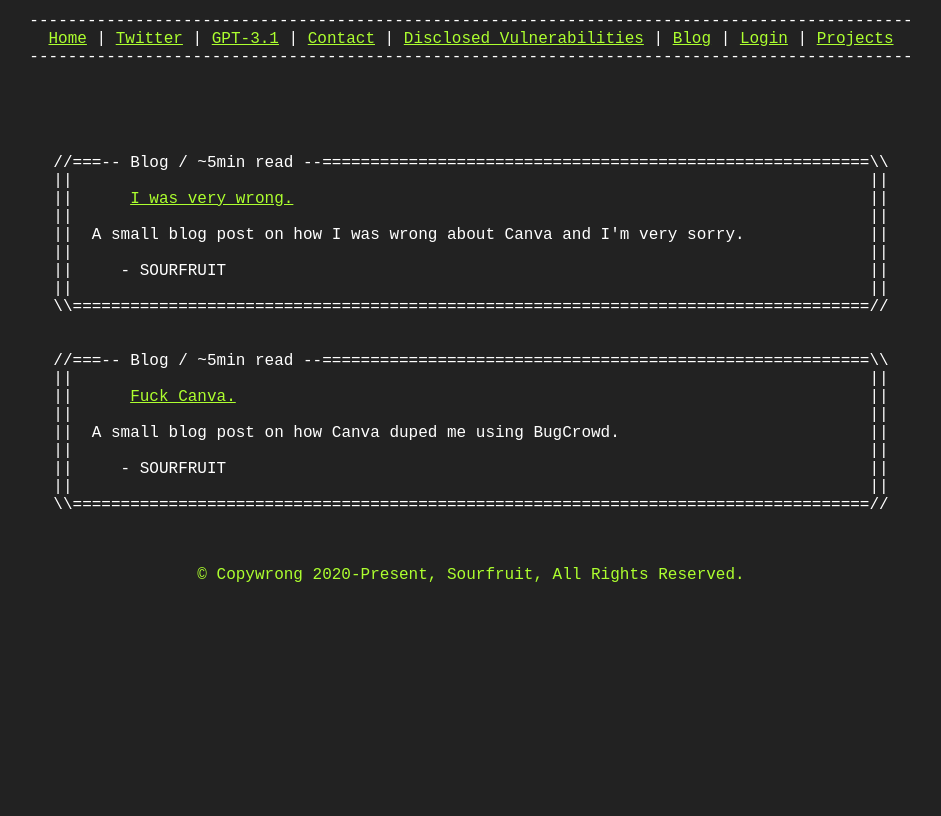
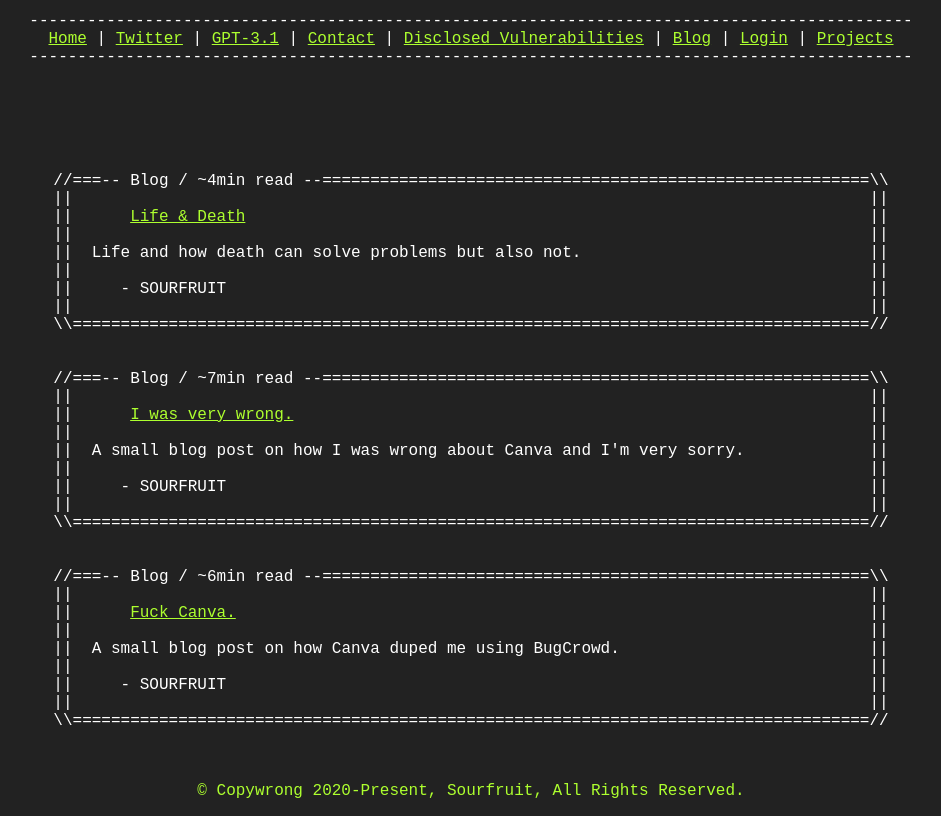
Before and after one commit to hack-everything/blog, a plain HTML site: page index.html in a window 1280 px wide. Shown: the part 102-918 px from the top of the page, without its empty margins (169-1110 px from the left). Before the commit the page ends 800 px from the top, so only its background shows below. Drawn offline with Linux system fonts and the light colour scheme.

Commit message:
Update index.html

```diff
--- a/index.html
+++ b/index.html
@@ -109,7 +109,19 @@
 <pre>
 
 <banner>
-//===-- Blog / ~5min read --=========================================================\\
+
+//===-- Blog / ~4min read --=========================================================\\
+||                                                                                   ||
+||      <a href="https://blog.def-not-hacking-the.net/posts/life-and-death">Life & Death</a>                                                                 ||
+||                                                                                   ||
+||  Life and how death can solve problems but also not.                              ||
+||                                                                                   ||
+||     - SOURFRUIT                                                                   ||
+||                                                                                   ||
+\\===================================================================================//
+
+
+//===-- Blog / ~7min read --=========================================================\\
 ||                                                                                   ||
 ||      <a href="https://blog.def-not-hacking-the.net/posts/iwaswrong-canva">I was very wrong.</a>                                                            ||
 ||                                                                                   ||
@@ -120,7 +132,7 @@
 \\===================================================================================//
 
 
-//===-- Blog / ~5min read --=========================================================\\
+//===-- Blog / ~6min read --=========================================================\\
 ||                                                                                   ||
 ||      <a href="https://blog.def-not-hacking-the.net/posts/canva">Fuck Canva.</a>                                                                  ||
 ||                                                                                   ||
```
